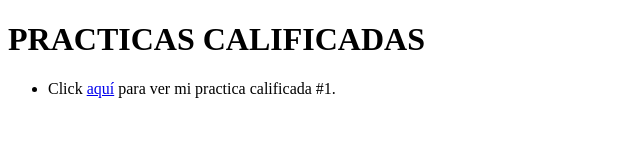
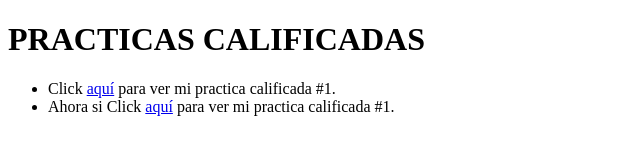
Before and after one commit to boren-p/FUNVAL-2025---Boren-Pardo, a plain HTML site: page index.html in a window 1280 px wide. Shown: the whole page, without its empty margins (0-640 px from the left). Drawn offline with Linux system fonts and the light colour scheme.

Commit message:
PRACTICA CALIFICADA #1 ENLAZADA

```diff
--- a/index.html
+++ b/index.html
@@ -9,6 +9,7 @@
     <h1>PRACTICAS CALIFICADAS</h1>
     <ul>
         <li>Click <a target="blank" href="https://www.youtube.com/watch?v=1V2ZxkLU3-c">aquí</a> para ver mi practica calificada #1.</li>
+        <li>Ahora si Click <a href="./DIA 2/PRACTICA CALIFICADA/index.html">aquí</a> para ver mi practica calificada #1.</li>
     </ul>
 </body>
 </html>
```
